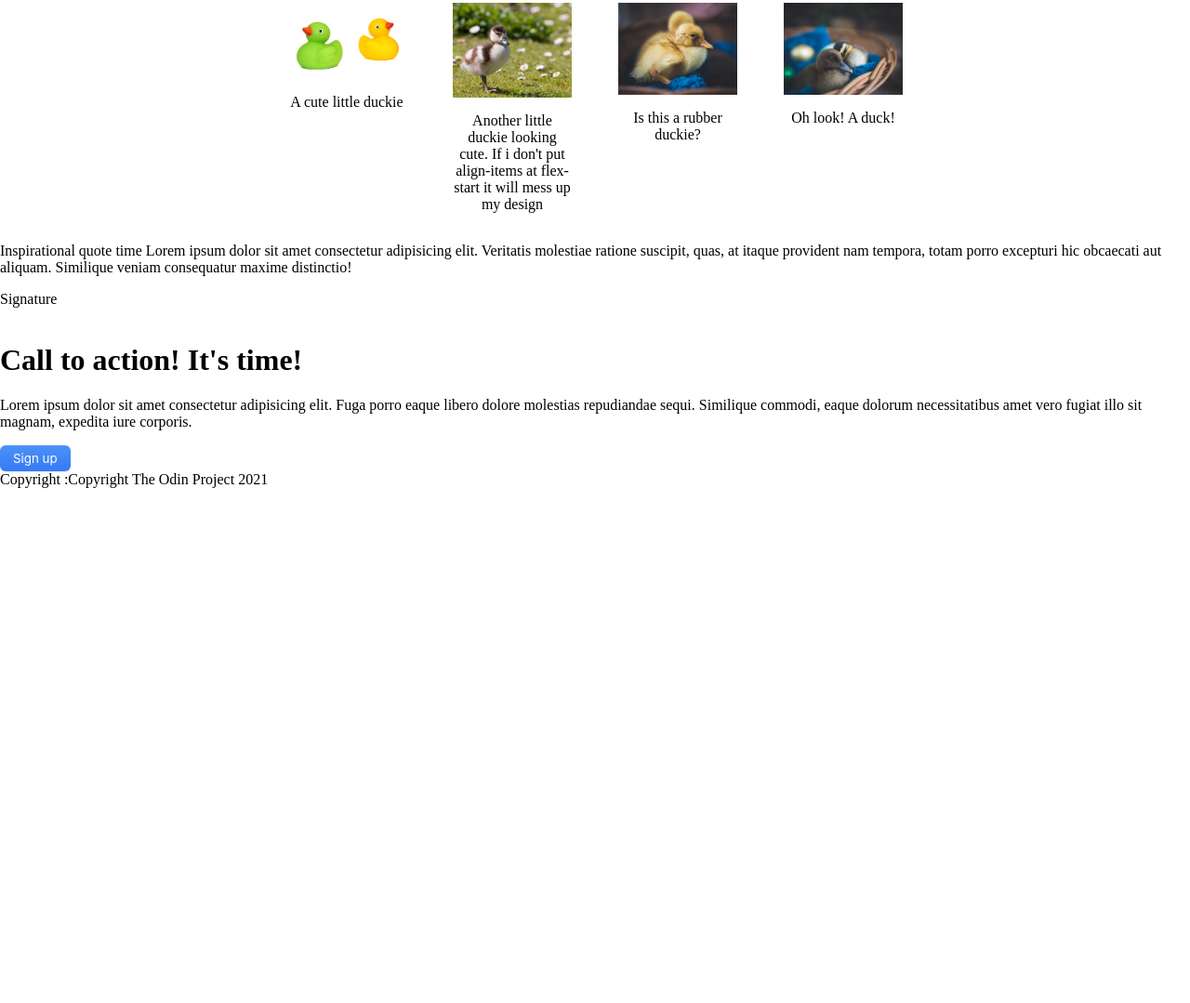
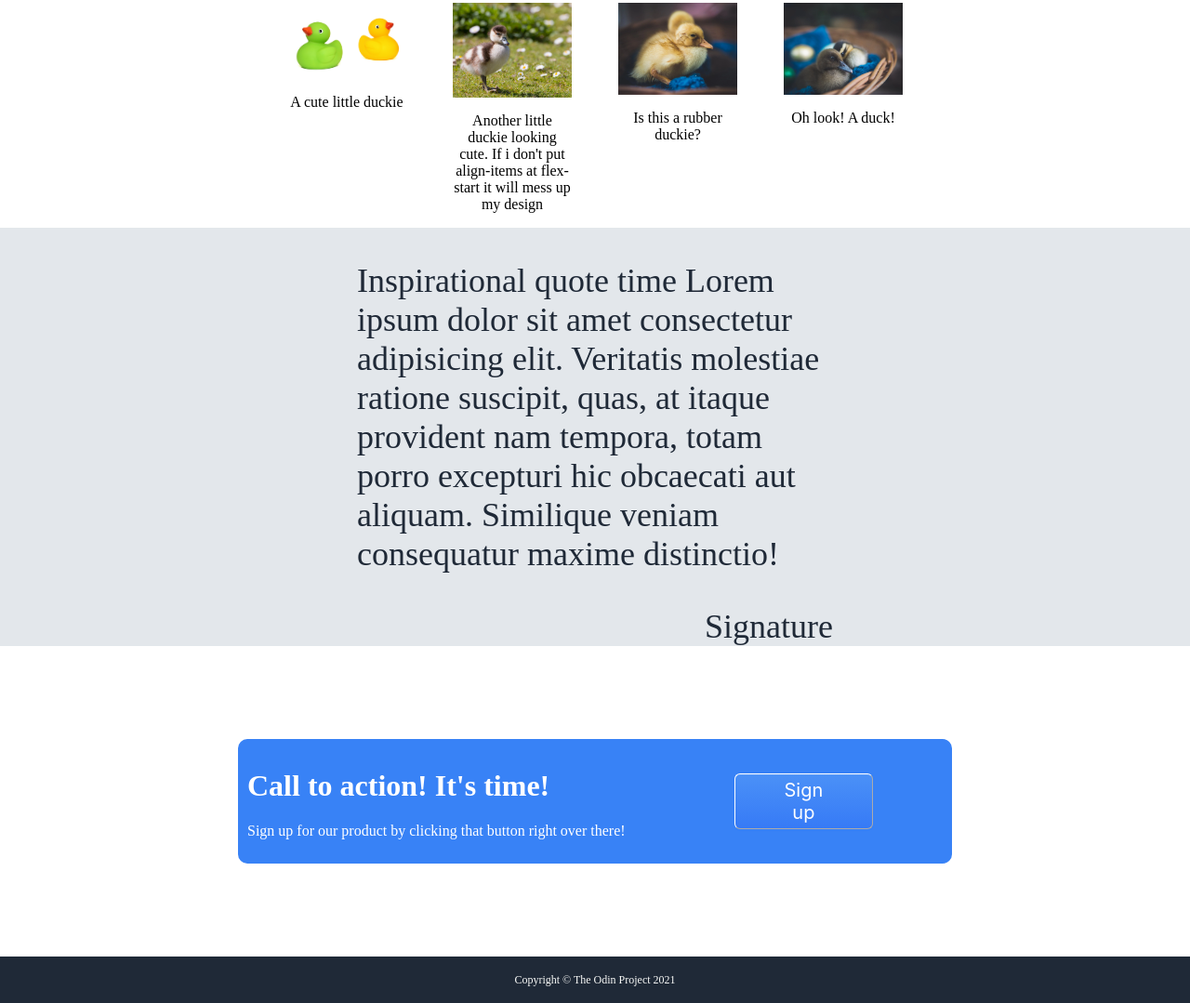
Before and after one commit to filip-anto/landing-page-project, a plain HTML site: page index.html in a window 1280 px wide. Shown: the part 537-1616 px from the top of the page at 93% size. Before the commit the page ends 1062 px from the top, so only its background shows below. Drawn offline with Linux system fonts and the light colour scheme.

Commit message:
Finish main structure

```diff
--- a/index.html
+++ b/index.html
@@ -59,18 +59,18 @@
             suscipit, quas, at itaque provident nam tempora, totam porro
             excepturi hic obcaecati aut aliquam. Similique veniam
             consequatur maxime distinctio!</p>
-        <p> Signature</p>
+        <div class="signature"> Signature</div>
     </div>
     <div class="section-4">
+        <div class="inside-wrapper">
         <h1>Call to action! It's time!</h1>
-        <p>Lorem ipsum dolor sit amet consectetur adipisicing elit.
-            Fuga porro eaque libero dolore molestias repudiandae sequi.
-            Similique commodi, eaque dolorum necessitatibus amet
-            vero fugiat illo sit magnam, expedita iure corporis.</p>
-        <button>Sign up</button>
+        <p>Sign up for our product by clicking that button right over there!</p>
+        </div>
+        <button class="sign-up">Sign up</button>
+
     </div>
     <footer>
-        Copyright :Copyright The Odin Project 2021
+        Copyright &#169 The Odin Project 2021
     </footer>
 </body>
 
--- a/style.css
+++ b/style.css
@@ -73,7 +73,43 @@ header{
     align-content: center;
 }
 
+.section-3{
+    background-color:#E3E7EB;
+    padding:0% 30%;
+    display:flex;
+    flex-direction: column;
+    font-size:36px;
+    font-style: light italic;
+    color:#1F2937;
+}
+.signature{
+    align-self: flex-end;
+}
 
+.section-4{
+    margin:100px 20%;
+    border-radius: 10px;
+    padding:10px;
+    background-color: #3882F6;
+    color:white;
+    display:flex;
+    justify-content: flex-start;
+    align-content: center;
+}
+.inside-wrapper{
+    width:60%;
+}
+
+.sign-up{
+    max-width:20%;
+    flex-basis:auto;
+    font-size:20px;
+    margin:auto;
+    padding:5px 40px;
+    border:1px;
+    border-color:white;
+    border-style:outset;
+}
 ul{
     font-size:18px;
     color:#E5E7EB;
@@ -82,7 +118,15 @@ ul{
     gap:10px;
     list-style-type: none;
 }
-
+footer{
+    display:flex;
+    justify-content: center;
+    background-color: #1F2937;
+    color:#F9FAF8;
+    font-size:12px;
+    min-height:50px;
+    align-items:center;
+}
 .main-title{
     font-size:24px;
     color:#F9FAF8;
@@ -92,7 +136,7 @@ ul{
 .big-letters-title{
     font-size: 48px;
     font-weight:extra-bold;
-    color:#F9FAF8
+    color:#F9FAF8;
 }
 
 
```
